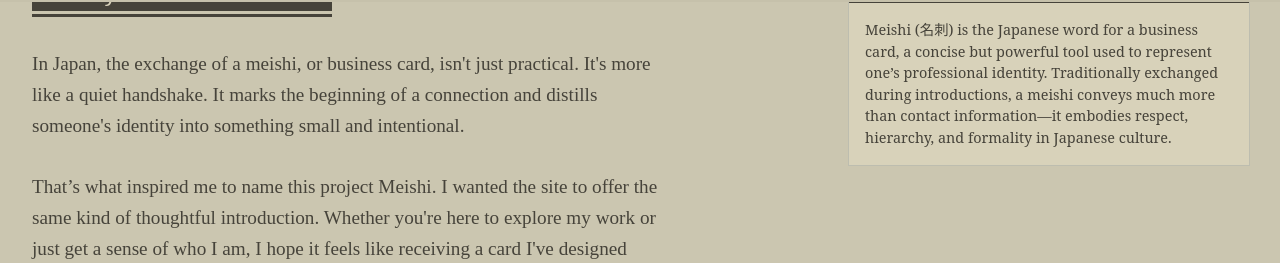
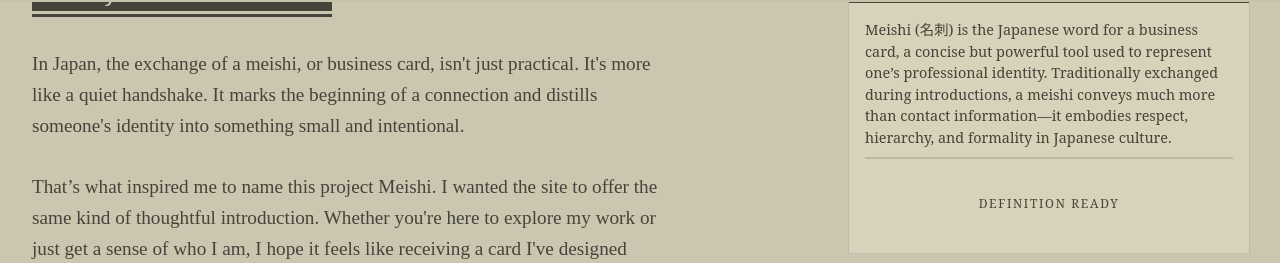
Before and after one commit to Altair115/Meishi, a Vue app: page /#/ in a window 1280 px wide. Shown: the part 798-1061 px from the top of the page. Built offline with nearby package versions, Linux system fonts and the light colour scheme.

Commit message:
:sparkles: Added some More Nier Theme Flare to the Panels

```diff
--- /dev/null
+++ b/src/components/PanelBlocks/NierStatusMessage.vue
@@ -0,0 +1,44 @@
+<script setup lang="ts">
+type Align = 'left' | 'center' | 'right'
+
+const props = withDefaults(
+    defineProps<{
+      text?: string
+      align?: Align
+      uppercase?: boolean
+    }>(),
+    {
+      text: 'NO ERROR',
+      align: 'center',
+      uppercase: true,
+    }
+)
+</script>
+
+<template>
+  <div
+      class="nier-status"
+      :class="`align-${align}`"
+      role="status"
+      aria-live="polite"
+  >
+    <span :class="{ uppercase }">{{ text }}</span>
+  </div>
+</template>
+
+<style scoped>
+.nier-status {
+  margin: 36px 0 24px;     /* big top, no sides, small bottom */
+  /* or 36px 0 12px if you like it roomier */
+  padding-top: 0;          /* no extra internal padding needed */
+  font-size: 12px;
+  letter-spacing: 0.14em;
+  color: var(--nier-dark-sepia);
+}
+
+.align-left  { text-align: left; }
+.align-center{ text-align: center; }
+.align-right { text-align: right; }
+
+.uppercase { text-transform: uppercase; }
+</style>
--- a/src/views/AboutView.vue
+++ b/src/views/AboutView.vue
@@ -4,6 +4,7 @@ import NierAccentedHeading from "@/components/common/NierAccentedHeading.vue";
 import NierInfoBlock from "@/components/PanelBlocks/NierInfoBlock.vue";
 import NierSkillsBlock from "@/components/PanelBlocks/NierSkillsBlock.vue";
 import NierLanguagesBlock from "@/components/PanelBlocks/NierLanguagesBlock.vue";
+import NierStatusMessage from "@/components/PanelBlocks/NierStatusMessage.vue";
 
 const info = [
   { label: "Name:", value: "Kevin / Altair" },
@@ -58,6 +59,10 @@ const languages = [
         <hr class="nier-light-separator" />
 
         <NierLanguagesBlock :languages="languages" />
+        <hr class="nier-light-separator" />
+
+        <NierStatusMessage text="PROFILE SYNC READY" />
+
       </NierPanel>
     </section>
   </div>
--- a/src/views/IntroView.vue
+++ b/src/views/IntroView.vue
@@ -2,6 +2,7 @@
 
 import NierPanel from "@/components/common/NierPanel.vue";
 import NierAccentedHeading from "@/components/common/NierAccentedHeading.vue";
+import NierStatusMessage from "@/components/PanelBlocks/NierStatusMessage.vue";
 </script>
 
 <template>
@@ -22,9 +23,11 @@ import NierAccentedHeading from "@/components/common/NierAccentedHeading.vue";
     </section>
 
     <section class="twoColumn-right">
-      <NierPanel title="Definition of Meishi" bottomLabel="NO ERROR">
+      <NierPanel title="Definition of Meishi">
         Meishi (名刺) is the Japanese word for a business card, a concise but powerful tool used to represent one’s professional identity.
         Traditionally exchanged during introductions, a meishi conveys much more than contact information—it embodies respect, hierarchy, and formality in Japanese culture.
+        <hr class="nier-light-separator" />
+        <NierStatusMessage text="DEFINITION READY" />
       </NierPanel>
     </section>
   </div>
```
